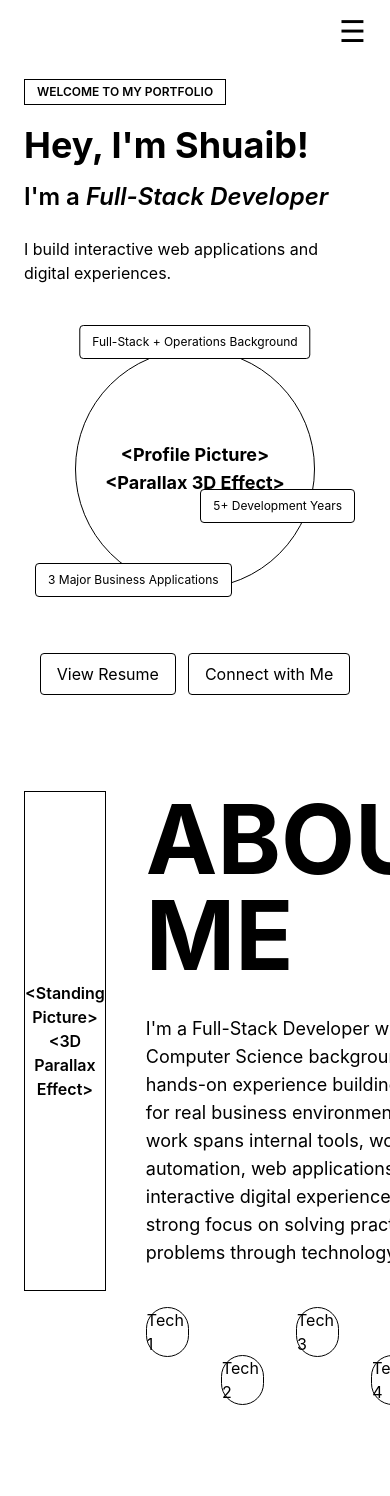
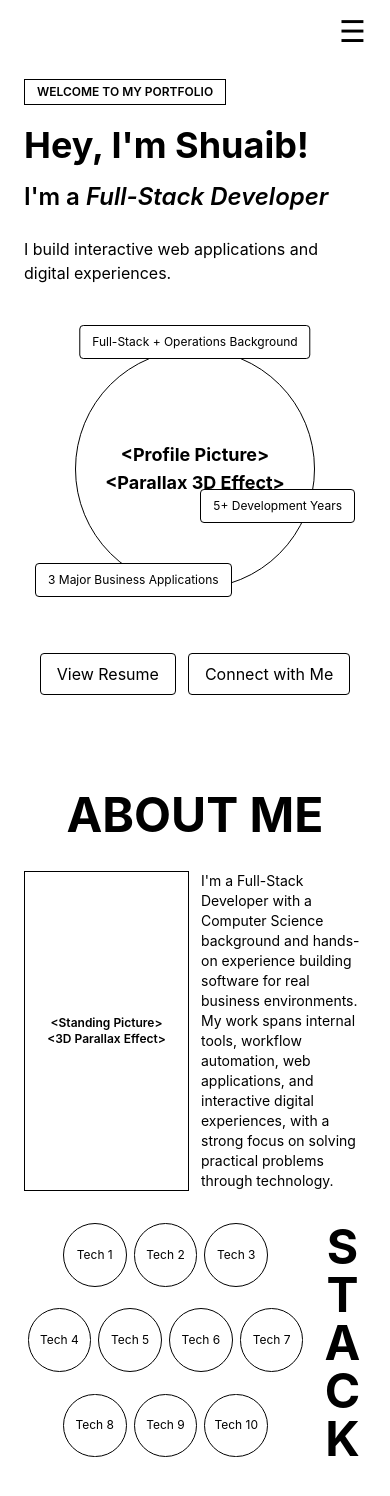
Before and after one commit to shuaiby18/portfolio, a React app: page / in a window 390 px wide. Shown: the top 1496 px of the page. Built offline with nearby package versions, Linux system fonts and the light colour scheme; the HTML template or start-up script is replaced by a standard one.

Commit message:
Updated Mobile Layout for About Section

```diff
--- a/src/components/About.jsx
+++ b/src/components/About.jsx
@@ -1,3 +1,4 @@
+
 function About() {
   return (
     <section id="about" className="min-h-screen py-16">
@@ -5,11 +6,11 @@ function About() {
       {/* Standard centered container */}
       <div className="max-w-7xl mx-auto px-6 md:px-10 lg:px-16">
 
-        <div className="grid grid-cols-[0.8fr_1.8fr_0.3fr] gap-10 items-start">
+        <div className="grid grid-cols-12 lg:grid-cols-[0.8fr_1.8fr_0.3fr] gap-x-3 gap-y-8 sm:gap-x-6 lg:gap-10 items-stretch lg:items-start">
 
           {/* Left side - Standing picture */}
-          <div className="border h-[500px] flex items-center justify-center">
-            <p className="text-center font-semibold">
+          <div className="order-2 col-span-6 lg:order-none lg:col-span-1 border h-full min-h-[320px] lg:h-[500px] lg:min-h-0 flex items-center justify-center">
+            <p className="text-center font-semibold text-xs sm:text-sm lg:text-base">
               &lt;Standing Picture&gt;
               <br />
               &lt;3D Parallax Effect&gt;
@@ -17,16 +18,16 @@ function About() {
           </div>
 
           {/* Center */}
-          <div>
+          <div className="contents lg:block">
 
             {/* Heading */}
-            <h2 className="text-8xl font-bold mb-8">
+            <h2 className="order-1 col-span-12 lg:order-none lg:col-span-1 text-5xl lg:text-8xl font-bold text-center lg:text-left mb-0 lg:mb-8">
               ABOUT ME
             </h2>
 
             {/* Description */}
-            <div className="min-h-[175px] flex items-center mb-10">
-              <p className="text-lg">
+            <div className="order-3 col-span-6 min-w-0 lg:order-none lg:col-span-1 min-h-0 lg:min-h-[175px] flex items-start lg:items-center mb-0 lg:mb-10">
+              <p className="text-sm sm:text-base lg:text-lg">
                 I'm a Full-Stack Developer with a Computer Science background
                 and hands-on experience building software for real business
                 environments. My work spans internal tools, workflow automation,
@@ -36,26 +37,54 @@ function About() {
             </div>
 
             {/* Tech stack */}
-            <div className="grid grid-cols-5 gap-8">
+            <div className="order-4 col-span-10 min-w-0 lg:order-none lg:col-span-1 grid grid-cols-8 gap-y-4 lg:grid-cols-5 lg:gap-8">
 
-              <div className="border rounded-full aspect-square flex items-center justify-center">
+              {/* Mobile: Row 1 / Desktop: Original layout */}
+
+              <div className="col-span-2 col-start-2 row-start-1 lg:col-span-1 lg:col-start-auto lg:row-start-auto border rounded-full aspect-square w-[90%] lg:w-full justify-self-center flex items-center justify-center text-xs sm:text-base">
                 Tech 1
               </div>
 
-              <div className="border rounded-full aspect-square flex items-center justify-center mt-12">
+              <div className="col-span-2 col-start-4 row-start-1 lg:col-span-1 lg:col-start-auto lg:row-start-auto border rounded-full aspect-square w-[90%] lg:w-full justify-self-center flex items-center justify-center lg:mt-12 text-xs sm:text-base">
                 Tech 2
               </div>
 
-              <div className="border rounded-full aspect-square flex items-center justify-center">
+              <div className="col-span-2 col-start-6 row-start-1 lg:col-span-1 lg:col-start-auto lg:row-start-auto border rounded-full aspect-square w-[90%] lg:w-full justify-self-center flex items-center justify-center text-xs sm:text-base">
                 Tech 3
               </div>
 
-              <div className="border rounded-full aspect-square flex items-center justify-center mt-12">
+              {/* Mobile: Row 2 / Desktop: Original layout */}
+
+              <div className="col-span-2 col-start-1 row-start-2 lg:col-span-1 lg:col-start-auto lg:row-start-auto border rounded-full aspect-square w-[90%] lg:w-full justify-self-center flex items-center justify-center lg:mt-12 text-xs sm:text-base">
                 Tech 4
               </div>
 
-              <div className="border rounded-full aspect-square flex items-center justify-center">
+              <div className="col-span-2 col-start-3 row-start-2 lg:col-span-1 lg:col-start-auto lg:row-start-auto border rounded-full aspect-square w-[90%] lg:w-full justify-self-center flex items-center justify-center text-xs sm:text-base">
                 Tech 5
+              </div>
+
+              {/* Additional mobile circles */}
+
+              <div className="col-span-2 col-start-5 row-start-2 lg:hidden border rounded-full aspect-square w-[90%] justify-self-center flex items-center justify-center text-xs sm:text-base">
+                Tech 6
+              </div>
+
+              <div className="col-span-2 col-start-7 row-start-2 lg:hidden border rounded-full aspect-square w-[90%] justify-self-center flex items-center justify-center text-xs sm:text-base">
+                Tech 7
+              </div>
+
+              {/* Mobile: Row 3 */}
+
+              <div className="col-span-2 col-start-2 row-start-3 lg:hidden border rounded-full aspect-square w-[90%] justify-self-center flex items-center justify-center text-xs sm:text-base">
+                Tech 8
+              </div>
+
+              <div className="col-span-2 col-start-4 row-start-3 lg:hidden border rounded-full aspect-square w-[90%] justify-self-center flex items-center justify-center text-xs sm:text-base">
+                Tech 9
+              </div>
+
+              <div className="col-span-2 col-start-6 row-start-3 lg:hidden border rounded-full aspect-square w-[90%] justify-self-center flex items-center justify-center text-xs sm:text-base">
+                Tech 10
               </div>
 
             </div>
@@ -63,7 +92,7 @@ function About() {
           </div>
 
           {/* Right side - Stack */}
-          <div className="flex flex-col items-center text-8xl font-bold">
+          <div className="order-5 col-span-2 lg:order-none lg:col-span-1 flex flex-col items-center justify-between lg:justify-start text-5xl lg:text-8xl font-bold">
             <span>S</span>
             <span>T</span>
             <span>A</span>
```
Also changed, not shown: src/assets/Desktop Layout.png, src/assets/Mobile Layout.png.
